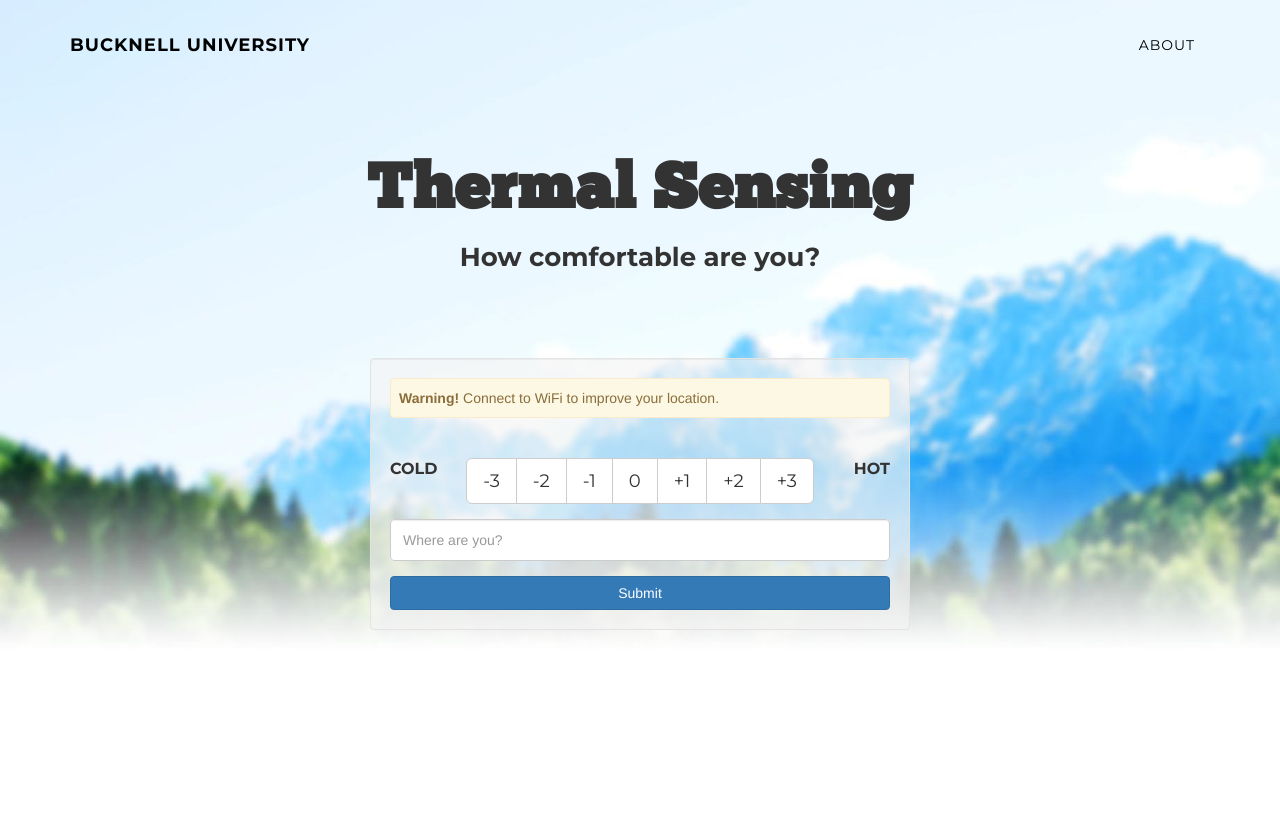
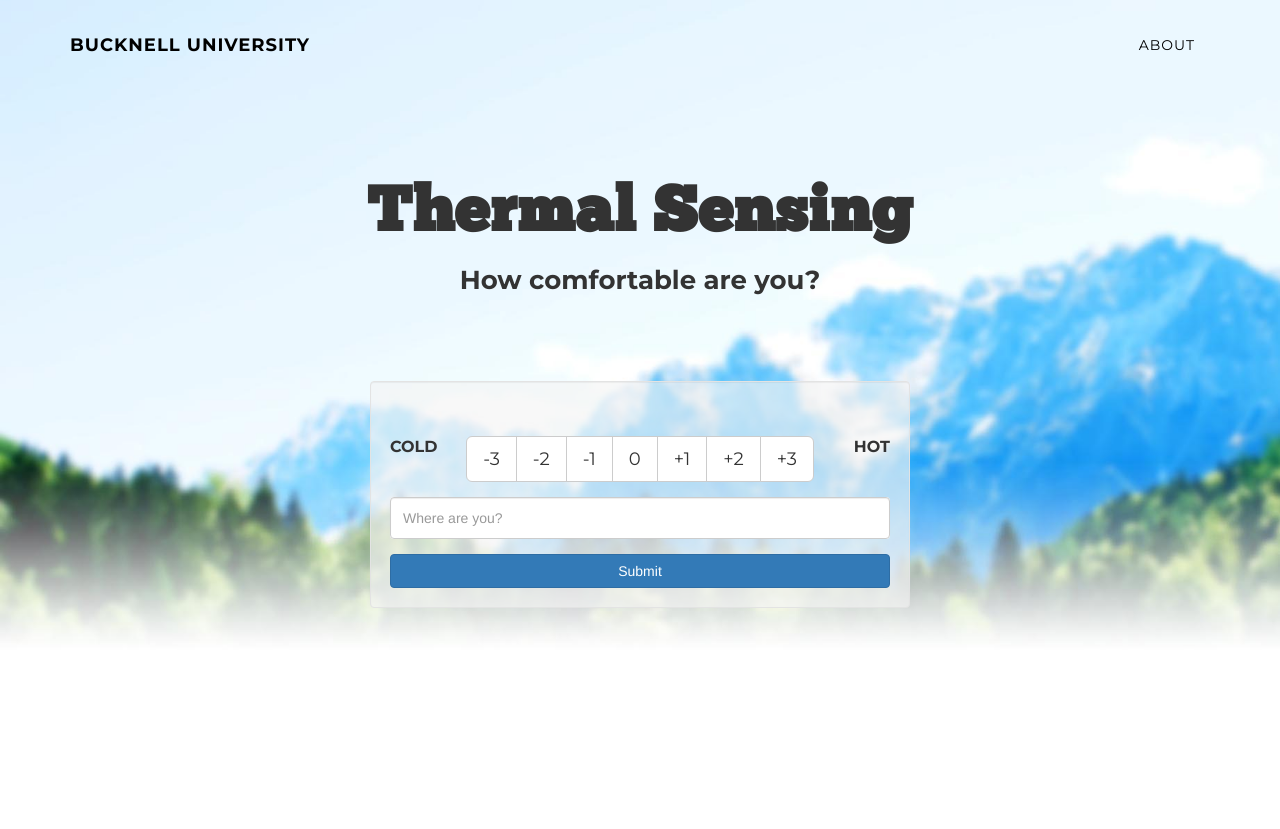
Before and after one commit to BucknellLaunch/thermal-sensing, a Python web app: template templates/comfort/index.html in a window 1280 px wide. Shown: the top 829 px of the page. Run offline with Jinja, Linux system fonts and the light colour scheme; the template is opened without the code that fills it, so the values that code supplies are empty; some libraries are stand-ins or nearby versions.

Commit message:
removed location finder -- networks no longer allows us to use the script so using it would be pointless

```diff
--- a/public/js/location.js
+++ /dev/null
@@ -1,41 +0,0 @@
-function getLocation(accessPoint) {
-	var key = $('#key').text();
-	var form = document.forms['comfort'];
-	$.ajax({
-		url: '/api/location?ap=' + accessPoint,
-		dataType: 'json',
-		success: function(data) {
-			console.log(data);
-			var location = data.location;
-			if (!data.errors) form.elements['location'].value = location;
-		},
-		error: function(req, err, exception) {
-			console.log("couldn't get user location");
-		}
-	});
-}
-
-function extractAP(rawHtml) {
-	// TODO implement this method
-}
-
-$(document).ready(function ($) {
-	$.ajax({
-		url: 'http://yamaha.bucknell.edu/cgi-bin/bssid.cgi',
-		dataType: 'text',
-		success: function(data) {
-			userAP = extractAP(data);
-			getLocation(userAP);
-		},
-		error: function(req, err, exception) {
-			$connectionError = $(
-				'<div class="alert alert-warning error">'
-				+'<p>'
-				+'<strong>Warning!</strong> '
-				+'Connect to WiFi to improve your location.'
-				+'</p>'
-				+'</div>');
-			$('#content').prepend($connectionError);
-		}
-	});
-});
--- a/templates/comfort/index.html
+++ b/templates/comfort/index.html
@@ -71,6 +71,5 @@
 {% block scripts %}
 <script src="/public/js/vendor/complete.ly.1.0.1.js"></script>
 <script src="/public/js/autocomplete-location.js"></script>
-<script src="/public/js/location.js"></script>
 <script src="/public/js/scrolling-nav.js"></script>
 {% endblock %}
```
